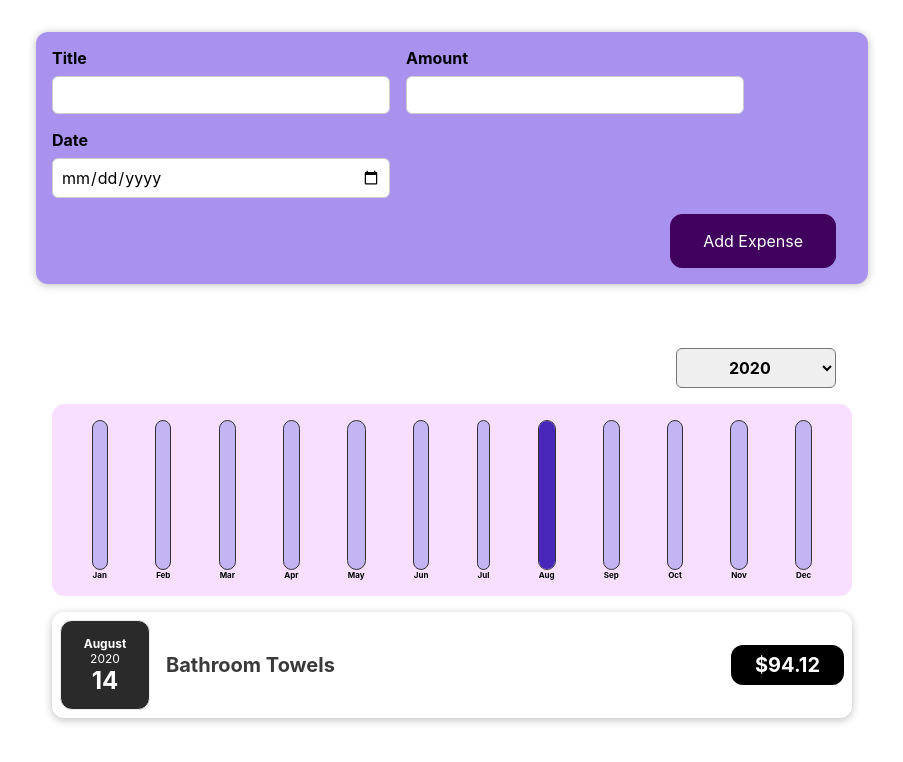
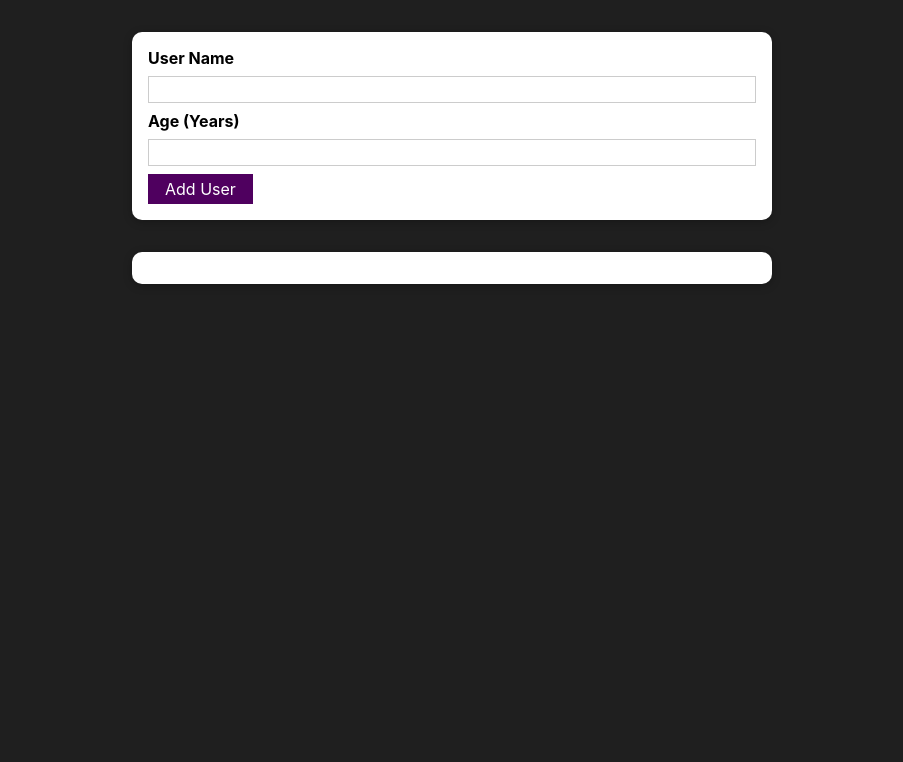
Before and after one commit to francislagares/expense-tracker, a React (Create React App) app: page / in a window 1280 px wide. Shown: the top 762 px of the page, without its empty margins (188-1091 px from the left). Built offline with nearby package versions, Linux system fonts and the light colour scheme.

Commit message:
feat(app): add UserList and AddUser components

```diff
--- a/src/App.css
+++ b/src/App.css
@@ -1,3 +1,12 @@
+* {
+  box-sizing: border-box;
+}
+
+html {
+  font-family: sans-serif;
+  background: #1f1f1f;
+}
+
 body {
   margin: 0;
   padding: 0;
--- a/src/App.tsx
+++ b/src/App.tsx
@@ -1,48 +1,21 @@
 import React, { useState } from 'react';
-import Expenses from 'components/Expenses/Expenses';
-import NewExpense from 'components/NewExpenses/NewExpense';
+import AddUser from 'components/Users/AddUser';
+import UsersList from 'components/Users/UsersList';
 import './App.css';
 
-const INITIAL_EXPENSES: IExpense[] = [
-  {
-    id: 'e1',
-    title: 'Bathroom Towels',
-    amount: 94.12,
-    date: new Date(2020, 7, 14),
-  },
-  {
-    id: 'e2',
-    title: 'New TV',
-    amount: 799.49,
-    date: new Date(2021, 2, 12),
-  },
-  {
-    id: 'e3',
-    title: 'Car Insurance',
-    amount: 294.67,
-    date: new Date(2021, 2, 28),
-  },
-  {
-    id: 'e4',
-    title: 'New Desk (Wooden)',
-    amount: 450,
-    date: new Date(2021, 5, 12),
-  },
-];
+const App = () => {
+  const [users, setUsers] = useState<IUser[]>([]);
 
-const App = () => {
-  const [expenses, setExpenses] = useState(INITIAL_EXPENSES);
-
-  const addExpenseHandler = (expense: IExpense) => {
-    setExpenses(prevExpenses => {
-      return [expense, ...prevExpenses];
+  const addUsersHandler = (user: IUser) => {
+    setUsers(prevUsers => {
+      return [user, ...prevUsers];
     });
   };
 
   return (
     <>
-      <NewExpense onAddExpense={addExpenseHandler} />
-      <Expenses items={expenses} />
+      <AddUser onAddUser={addUsersHandler} />
+      <UsersList items={users} />
     </>
   );
 };
--- a/src/components/NewExpenses/ExpenseForm.tsx
+++ b/src/components/NewExpenses/ExpenseForm.tsx
@@ -47,7 +47,7 @@
 
     const expenseData: IExpense = {
       title: enteredTitle,
-      amount: Number(enteredAmount),
+      amount: +enteredAmount,
       date: new Date(enteredDate),
     };
 
--- a/src/index.tsx
+++ b/src/index.tsx
@@ -1,6 +1,6 @@
 import React from 'react';
 import ReactDOM from 'react-dom';
-import App from 'App';
+import App from './App';
 
 ReactDOM.render(
   <React.StrictMode>
```
Also changed, not shown: src/_App.tsx (added, +50 -0 lines).
